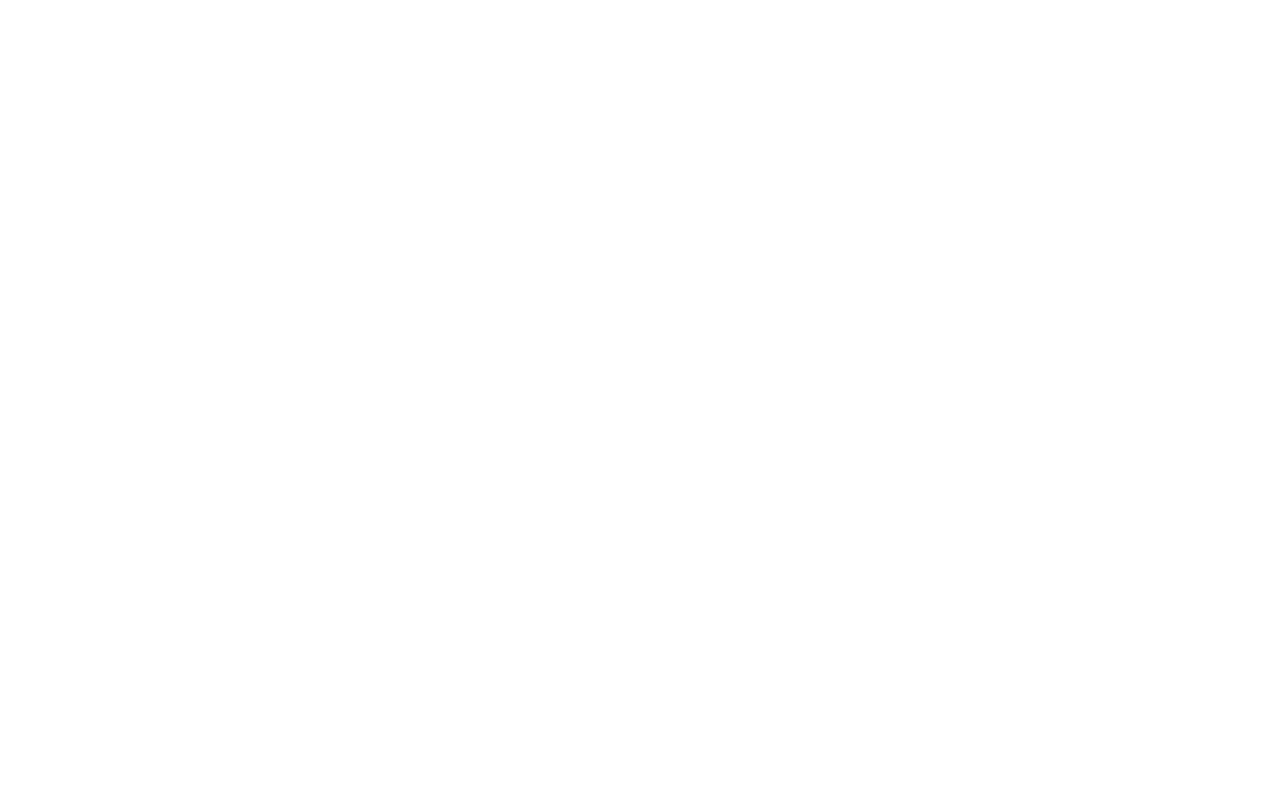
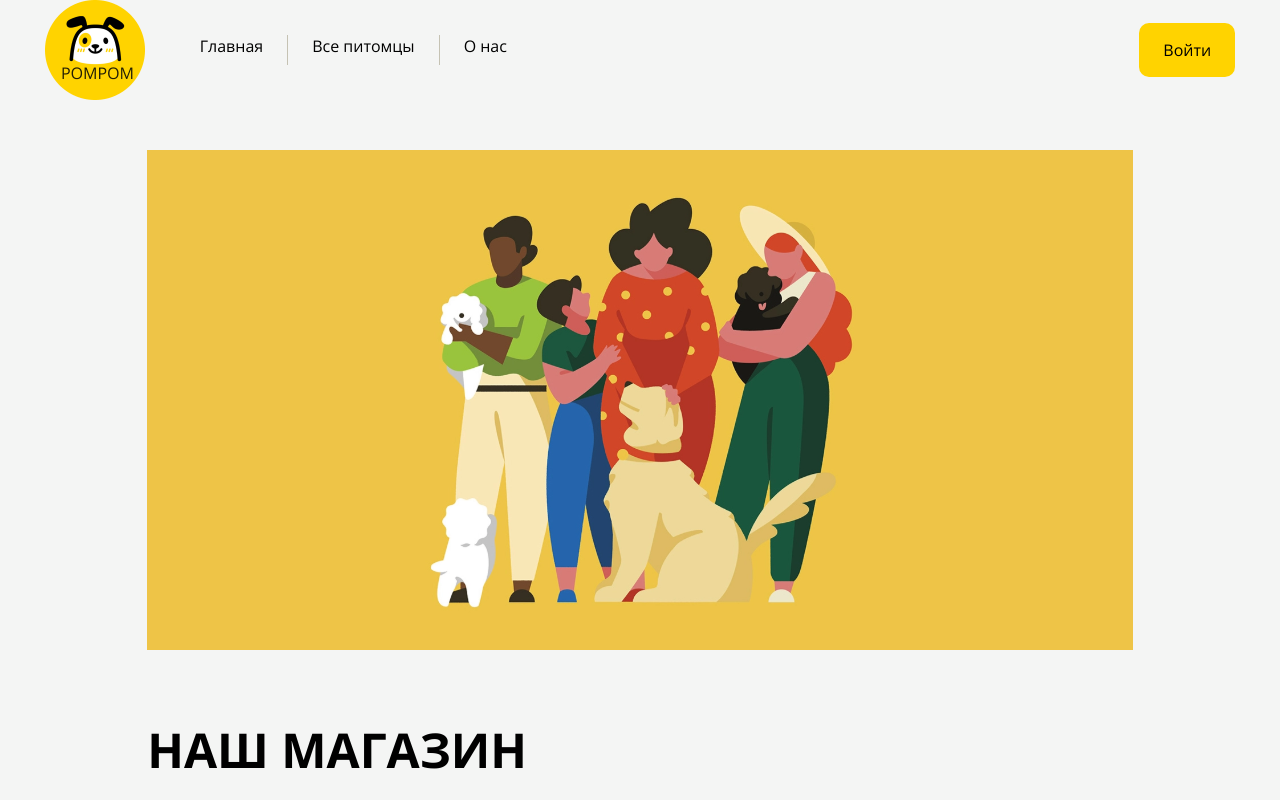
Before and after one commit to theendATM/PomPom-Dog-Shop, a React (Create React App) app: page /about in a window 1280 px wide. Before the commit this address had no page. Shown: the top 800 px of the page. Built offline with nearby package versions, Linux system fonts and the light colour scheme.

Commit message:
added navigation to buttons

```diff
--- a/src/App.js
+++ b/src/App.js
@@ -4,7 +4,7 @@
 import { DogInfoPage } from './pages/DogInfoPage';
 import AnimalsList from './components/AnimalsList/AnimalsList.js'
 import AnimalsFilter from './components/AnimalsFilter/AnimalsFilter';
-import CompanyInfo from './components/CompanyInfo/CompanyInfo';
+import CompanyInfo from './pages/CompanyInfo/CompanyInfo';
 import AuthorizationLogIn from './components/Authorization/AuthorizationLogIn';
 import AuthorizationSignUp from './components/Authorization/AuthorizationSignUp';
 import { BrowserRouter, Route, Router, Routes } from 'react-router-dom';
@@ -15,7 +15,8 @@
     <BrowserRouter>
       <Routes>
         <Route path='/all' element={<AllPets />} />
-        <Route path='' element={<DogInfoPage />} />
+        <Route path='/' element={<DogInfoPage />} />
+        <Route path='/about' element={<CompanyInfo />} />
       </Routes>
     </BrowserRouter>
   );
--- a/src/components/CompanyInfo/CompanyInfo.js
+++ /dev/null
@@ -1,21 +0,0 @@
-import React from "react";
-import "./CompanyInfo.css"
-import banner from "./banner.svg"
-
-function CompanyInfo(){
-
-    return(
-        <div className="CompanyInfo">
-            <div className="mainBanner">
-                <img src={banner} alt="наш баннер"></img>
-            </div>
-
-            <div className="mainInfo">
-                <h1>НАШ МАГАЗИН</h1>
-                <p>Здесь информация о идее этого проекта, его создании и создателях.</p>
-            </div>
-        </div>
-    )
-}
-
-export default CompanyInfo
--- a/src/components/Header/Header.js
+++ b/src/components/Header/Header.js
@@ -4,18 +4,25 @@
 import { Navigation_Button } from '../Navigation_Button';
 import { Button } from '../Button';
 
-export const Header = () => {
+import {useNavigate} from 'react-router-dom'
+
+export const Header = (props) => {
+
+    const navigate=useNavigate()
 
     return (
+
+
+
         <header className={style.header}>
             <img className={style.logo} src={image} />
             <div className={style.header__buttons}>
                 <div className={style.navButtons}>
-                    <Navigation_Button text='Главная' />
+                    <Navigation_Button text='Главная' onClick={()=>navigate("/")} />
                     <div className={style.navButtons_separator} />
-                    <Navigation_Button text='Все питомцы' />
+                    <Navigation_Button text='Все питомцы' onClick={()=>navigate("/all")} />
                     <div className={style.navButtons_separator} />
-                    <Navigation_Button text='О нас' />
+                    <Navigation_Button text='О нас' onClick={()=>navigate("/about")} />
                 </div>
                 <div className={style.loginButton}>
                     <Button fontSize={16} text='Войти' />
--- a/src/components/Navigation_Button/Navigation_Button.js
+++ b/src/components/Navigation_Button/Navigation_Button.js
@@ -3,14 +3,14 @@
 
 export const Navigation_Button = (props) => {
 
-    let isActive = false;
+    // let isActive = false;
 
-    const toggleActive = (isActive) => {
-        isActive = !isActive;
-    }
+    // const toggleActive = (isActive) => {
+    //     isActive = !isActive;
+    // }
 
     return (
-        <div className={style.navButton}  onClick={toggleActive}>
+        <div className={style.navButton}  onClick={props.onClick}>
             <p>{props.text}</p>
         </div>
     )
--- /dev/null
+++ b/src/pages/CompanyInfo/CompanyInfo.js
@@ -0,0 +1,24 @@
+import React from "react";
+import "./CompanyInfo.css"
+import banner from "./banner.svg"
+import { PageBase } from "../../pages/PageBase";
+
+function CompanyInfo() {
+
+    return (
+        <PageBase>
+            <div className="CompanyInfo">
+                <div className="mainBanner">
+                    <img src={banner} alt="наш баннер"></img>
+                </div>
+
+                <div className="mainInfo">
+                    <h1>НАШ МАГАЗИН</h1>
+                    <p>Здесь информация о идее этого проекта, его создании и создателях.</p>
+                </div>
+            </div>
+        </PageBase>
+    )
+}
+
+export default CompanyInfo
```
Also changed, not shown: src/pages/CompanyInfo/CompanyInfo.css (renamed from src/components/CompanyInfo/CompanyInfo.css), src/pages/CompanyInfo/banner.svg (renamed from src/components/CompanyInfo/banner.svg).
